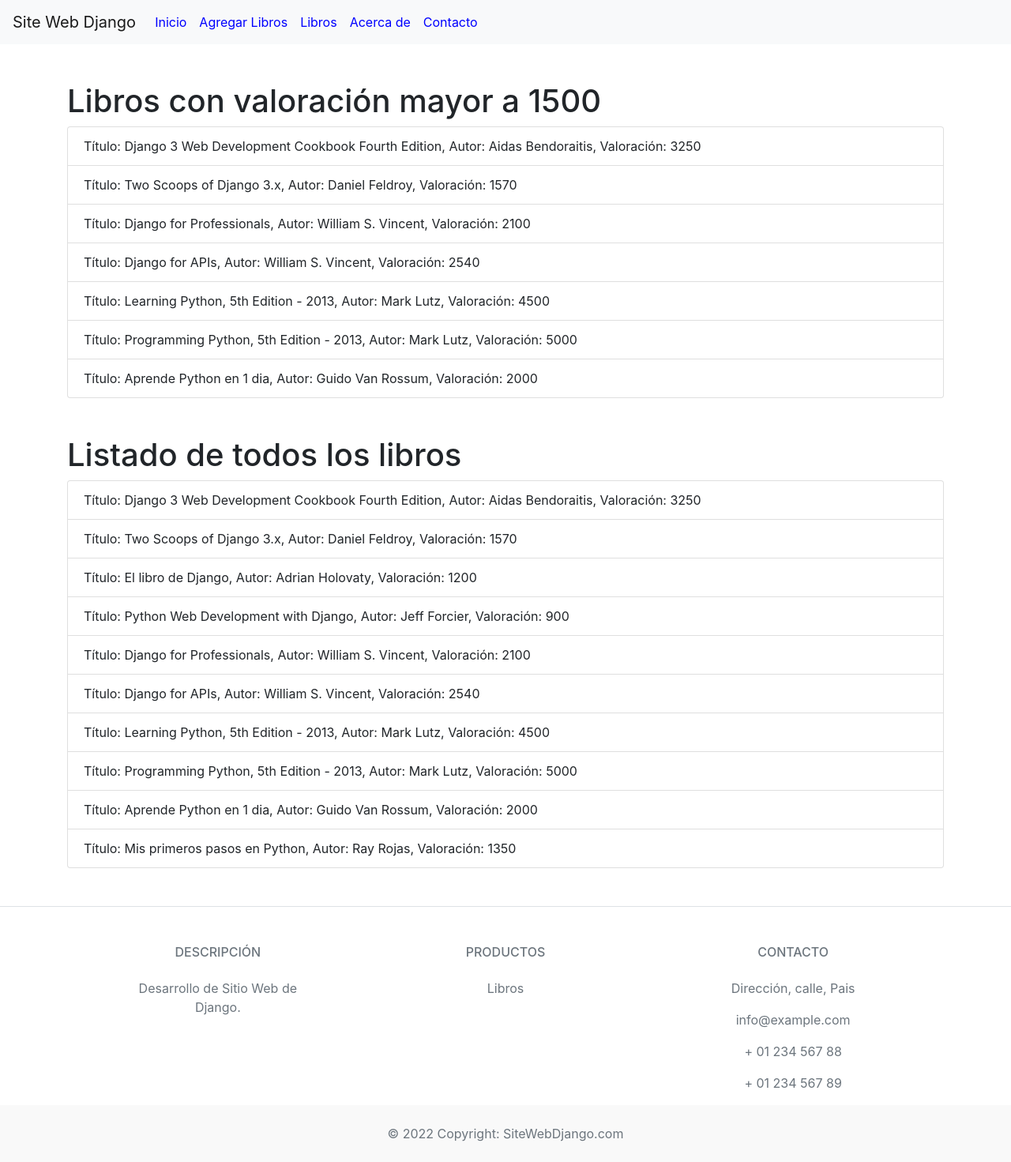
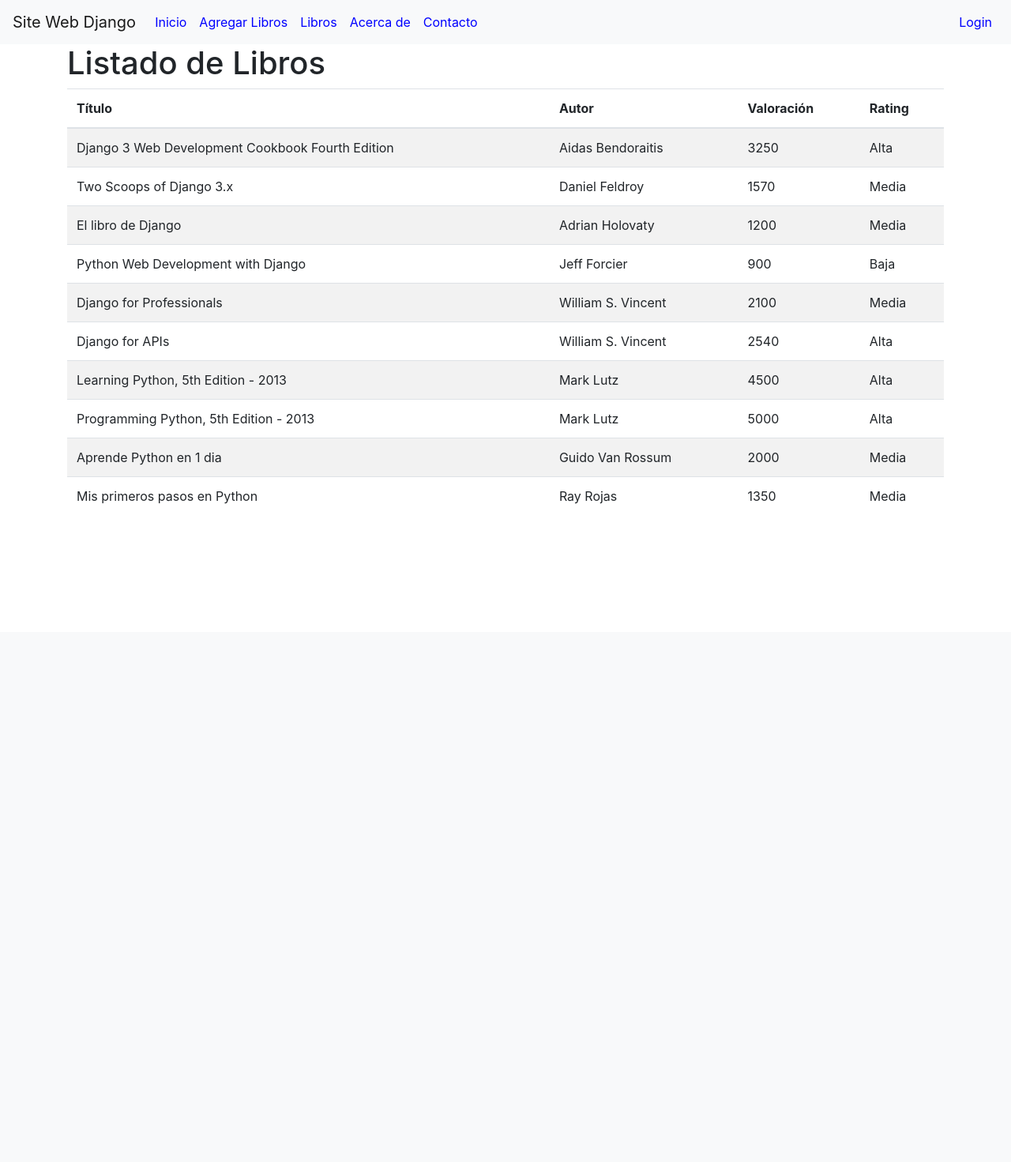
Before and after one commit to Juanpita40/lista_libros, a Django app: page /listbook/ in a window 1280 px wide. Shown: the whole page at 79% size. After the commit the page ends 638 px from the top, so only its background shows below. Run offline with Django 5.2, Linux system fonts and the light colour scheme; data comes from the database, SQL or seed files in the repository; some libraries are stand-ins or nearby versions.

Commit message:
Funcionalidades Ejercicio Evaluacion sesion 12

```diff
--- a/mi_valor/templates/listbook.html
+++ b/mi_valor/templates/listbook.html
@@ -1,20 +1,38 @@
 <!-- templates/listbook.html -->
-{% extends 'layout.html' %}
-
-{% block content %}
-<div class="container">
-    <h1 class="mt-5">Libros con valoración mayor a 1500</h1>
-    <ul class="list-group">
-        {% for libro in libros_valoracion_alta %}
-            <li class="list-group-item">Título: {{ libro.titulo }}, Autor: {{ libro.autor }}, Valoración: {{ libro.valoracion }}</li>
-        {% endfor %}
-    </ul>
-
-    <h1 class="mt-5">Listado de todos los libros</h1>
-    <ul class="list-group">
-        {% for libro in libros %}
-            <li class="list-group-item">Título: {{ libro.titulo }}, Autor: {{ libro.autor }}, Valoración: {{ libro.valoracion }}</li>
-        {% endfor %}
-    </ul>
-</div>
-{% endblock %}
+<!DOCTYPE html>
+<html>
+<head>
+    <title>Listado de Libros</title>
+    <link rel="stylesheet" href="https://maxcdn.bootstrapcdn.com/bootstrap/4.5.2/css/bootstrap.min.css">
+</head>
+<body>
+    {% include 'navbar.html' %} <!-- Incluir el navbar -->
+    <div class="container">
+        <h1>Listado de Libros</h1>
+        <!-- Eliminar el formulario de búsqueda -->
+        <table class="table table-striped">
+            <thead>
+                <tr>
+                    <th>Título</th>
+                    <th>Autor</th>
+                    <th>Valoración</th>
+                    <th>Rating</th> <!-- Nuevo campo de rating -->
+                </tr>
+            </thead>
+            <tbody>
+                {% for libro in libros %}
+                <tr>
+                    <td>{{ libro.titulo }}</td>
+                    <td>{{ libro.autor }}</td>
+                    <td>{{ libro.valoracion }}</td>
+                    <td>{{ libro.rating }}</td> <!-- Mostrar el rating -->
+                </tr>
+                {% endfor %}
+            </tbody>
+        </table>
+    </div>
+    <script src="https://code.jquery.com/jquery-3.5.1.slim.min.js"></script>
+    <script src="https://cdn.jsdelivr.net/npm/@popperjs/core@2.9.3/dist/umd/popper.min.js"></script>
+    <script src="https://maxcdn.bootstrapcdn.com/bootstrap/4.5.2/js/bootstrap.min.js"></script>
+</body>
+</html>
--- a/mi_valor/templates/navbar.html
+++ b/mi_valor/templates/navbar.html
@@ -21,17 +21,22 @@
                 <li class="nav-item">
                     <a class="nav-link" href="{% url 'index' %}">Inicio</a>
                 </li>
-                <li class="nav-item"> <a class="nav-link" href="{% url 'input_book' %}">Agregar Libros</a> <!-- Nueva opción en el menú -->
+                <li class="nav-item">
+                    <a class="nav-link" href="{% url 'input_book' %}">Agregar Libros</a>
                 </li>
-
                 <li class="nav-item">
                     <a class="nav-link" href="{% url 'listar_libros' %}">Libros</a>
                 </li>
                 <li class="nav-item">
-                    <a class="nav-link" href="#">Acerca de</a>
+                    <a class="nav-link" href="#">Acerca de</a> <!-- Enlace no funcional -->
                 </li>
                 <li class="nav-item">
-                    <a class="nav-link" href="#">Contacto</a>
+                    <a class="nav-link" href="#">Contacto</a> <!-- Enlace no funcional -->
+                </li>
+            </ul>
+            <ul class="navbar-nav ml-auto"> <!-- Alinear a la derecha -->
+                <li class="nav-item">
+                    <a class="nav-link" href="#">Login</a> <!-- Enlace no funcional -->
                 </li>
             </ul>
         </div>
--- a/mi_valor/views.py
+++ b/mi_valor/views.py
@@ -18,7 +18,20 @@
         libros = Libro.objects.filter(titulo__icontains=query)
     else:
         libros = Libro.objects.all()
+
     libros_valoracion_alta = libros.filter(valoracion__gt=1500)
+
+    # Crear una lista de diccionarios con los datos y el rating
+    libros_con_rating = []
+    for libro in libros:
+        rating = libro.rating # Obtener el rating dinámico
+        libros_con_rating.append({
+            'titulo': libro.titulo,
+            'autor': libro.autor,
+            'valoracion': libro.valoracion,
+            'rating': rating,
+        })
+
     context = {
         'libros_valoracion_alta': libros_valoracion_alta,
         'libros': libros,
@@ -30,7 +43,7 @@
             form = LibroForm(request.POST)
             if form.is_valid():
                 form.save() # Guardar los datos del formulario en la base de datos
-                return redirect('index') # Redirigir a la página de inicio o a otra página después de enviar el formulario
+                return redirect('listar_libros') # Redirigir a la página de inicio o a otra página después de enviar el formulario
         else:
             form = LibroForm() # Crear un formulario vacío para solicitudes GET
         return render(request, 'inputbook.html', {'form': form})
```
